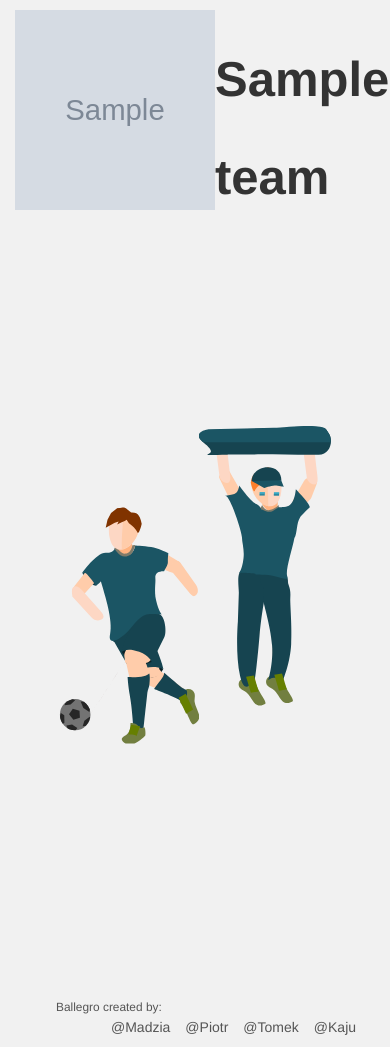
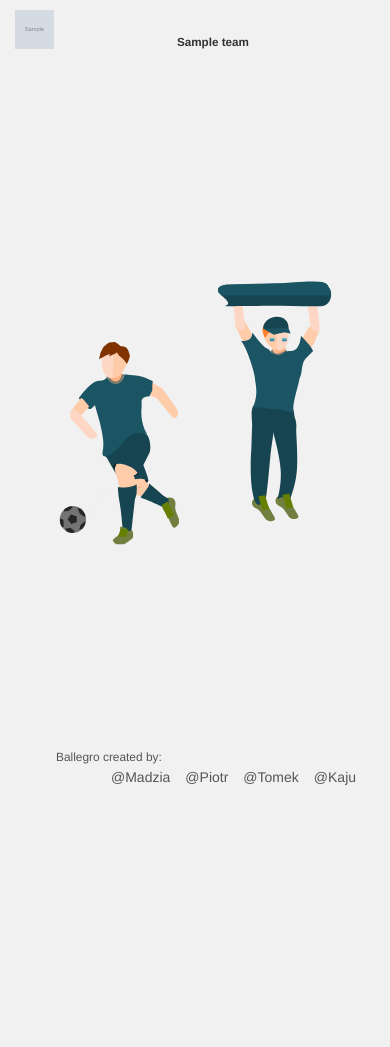
Before and after one commit to piotermiarer/poznan-wredneborsuki, a Django app: a page that uses ballegro/templates/ballegro/base.html in a window 390 px wide. Shown: the part 70-1117 px from the top of the page. After the commit the page ends 855 px from the top, so only its background shows below. Run offline with Django 3.2, Linux system fonts and the light colour scheme; tables that the repository leaves empty hold one stand-in row (values such as "Sample post"); grey boxes marked "Sample" are stand-in pictures; some libraries are stand-ins or nearby versions.

Commit message:
Creating more responsive styles

```diff
--- a/ballegro/static/css/main.css
+++ b/ballegro/static/css/main.css
@@ -16,7 +16,7 @@
   display: flex;
   align-items: flex-end;
   flex-wrap: nowrap;
-  justify-content: space-around; }
+  justify-content: center; }
   .figures svg {
     display: block; }
 
@@ -81,9 +81,9 @@
       margin-left: 15px; }
 
 /* root */
-#upcoming ul {
+#root ul {
   list-style: none; }
-  #upcoming ul li {
+  #root ul li {
     font-size: 1.5em;
     font-weight: bold; }
 
@@ -96,19 +96,26 @@
   display: flex;
   justify-content: space-between; }
   .banner__emblem {
-    max-width: 200px;
-    max-height: 200px;
-    width: 200px;
-    height: 200px; }
+    max-width: 10vw;
+    max-height: 10vw;
+    width: 10vw;
+    height: 10vw; }
   .banner__heading {
     font-weight: 800;
-    font-size: 3.5em;
+    font-size: 3vw;
     line-height: 2em; }
 
 svg #shorts-p1, svg #shorts-p2, svg #shorts-inside-p1, svg #shorts-inside-p2, svg #socks,
 svg #shirt-top, svg #shirt-back, svg #boot1-top, svg #boot2-top, svg #boot1-down, svg #boot2-down,
 svg #ball, svg #scarf, svg #hat, svg #tracksuit-down, svg #shirt-fan, svg #boot1-top-fan, svg #boot2-top-fan, svg #boot1-down-fan, svg #boot2-down-fan {
   cursor: pointer; }
+
+#player {
+  height: 60vh;
+  margin-right: 10vw; }
+
+#fan {
+  height: 70vh; }
 
 @keyframes roll-and-wait {
   0% {
--- a/ballegro/static/js/bundle.js
+++ b/ballegro/static/js/bundle.js
@@ -26,7 +26,6 @@
     const segmentsElements = utils.objectMap(segmentsNames, (key, segments) => {
         return segments.map(seg => svg.querySelector(`#${seg}`));
     });
-    console.log(segmentsElements);
     utils.objectForEach(segmentsElements, (key, segments) => {
         segments.forEach(seg => {
             seg.gearGroup = key;
@@ -79,17 +78,27 @@
     el.style.fill = `rgb(${val[0]}, ${val[1]}, ${val[2]})`;
 }
 
-},{"./utils":4}],2:[function(require,module,exports){
+},{"./utils":5}],2:[function(require,module,exports){
 
 const teamShow = require('./team-show');
+const offers = require('./offers');
 
 document.addEventListener('DOMContentLoaded', () => {
-    teamShow();
+    const route = document.querySelector('.main').getAttribute('id');
+    switch (route) {
+        case 'team-show': teamShow(); break;
+        case 'offers': offers(); break;
+    }
 });
 
-},{"./team-show":3}],3:[function(require,module,exports){
+},{"./offers":3,"./team-show":4}],3:[function(require,module,exports){
+module.exports = function offers() {
+
+}
+
+},{}],4:[function(require,module,exports){
 const SVGInjector = require('svg-injector');
-const createFigure = require('./interative-figure');
+const createFigure = require('./interactive-figure');
 const utils = require('./utils');
 
 module.exports = function teamShow() {
@@ -128,7 +137,7 @@
 
 const playerElements = {};
 
-},{"./interative-figure":1,"./utils":4,"svg-injector":5}],4:[function(require,module,exports){
+},{"./interactive-figure":1,"./utils":5,"svg-injector":6}],5:[function(require,module,exports){
 module.exports = {
     toArray(list) {
         return Array.prototype.slice.call(list, 0);
@@ -156,7 +165,7 @@
 
 }
 
-},{}],5:[function(require,module,exports){
+},{}],6:[function(require,module,exports){
 /**
  * SVGInjector v1.1.3 - Fast, caching, dynamic inline SVG DOM injection library
  * https://github.com/iconic/SVGInjector
--- a/frontend/scss/main.scss
+++ b/frontend/scss/main.scss
@@ -24,7 +24,7 @@
     display: flex;
     align-items: flex-end;
     flex-wrap: nowrap;
-    justify-content: space-around;
+    justify-content: center;
     svg {
         display: block;
     }
@@ -105,7 +105,7 @@
 
 /* root */
 
-#upcoming {
+#root {
   ul {
     list-style: none;
     li {
@@ -125,15 +125,15 @@
     display: flex;
     justify-content: space-between;
     &__emblem {
-        max-width: 200px;
-        max-height: 200px;
-        width: 200px;
-        height: 200px;
+        max-width: 10vw;
+        max-height: 10vw;
+        width: 10vw;
+        height: 10vw;
 
     }
     &__heading {
         font-weight: 800;
-        font-size: 3.5em;
+        font-size: 3vw;
         line-height: 2em;
     }
 }
@@ -145,6 +145,13 @@
         cursor: pointer;
     }
 }
+#player {
+    height: 60vh;
+    margin-right: 10vw;
+}
+#fan {
+    height: 70vh;
+}
 
 @keyframes roll-and-wait {
   0% {
```
Also changed, not shown: 2 other files.
